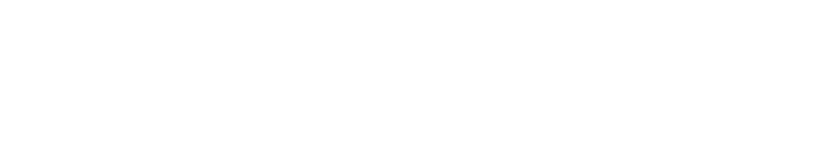
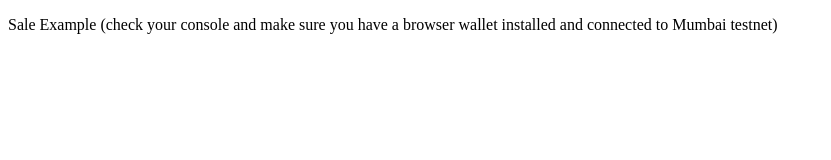
Before and after one commit to unegma/rainprotocol__sdk-tutorial-sale, a website: page index.html in a window 1280 px wide. Shown: the whole page, without its empty margins (0-831 px from the left). Drawn offline with Linux system fonts and the light colour scheme.

Commit message:
Add description

```diff
--- a/index.html
+++ b/index.html
@@ -14,5 +14,6 @@
       }
     </script>
     <script type="module" src="./index.js"></script>
+    <div><p>Sale Example (check your console and make sure you have a browser wallet installed and connected to Mumbai testnet)</p></div>
 </body>
 </html>
```
